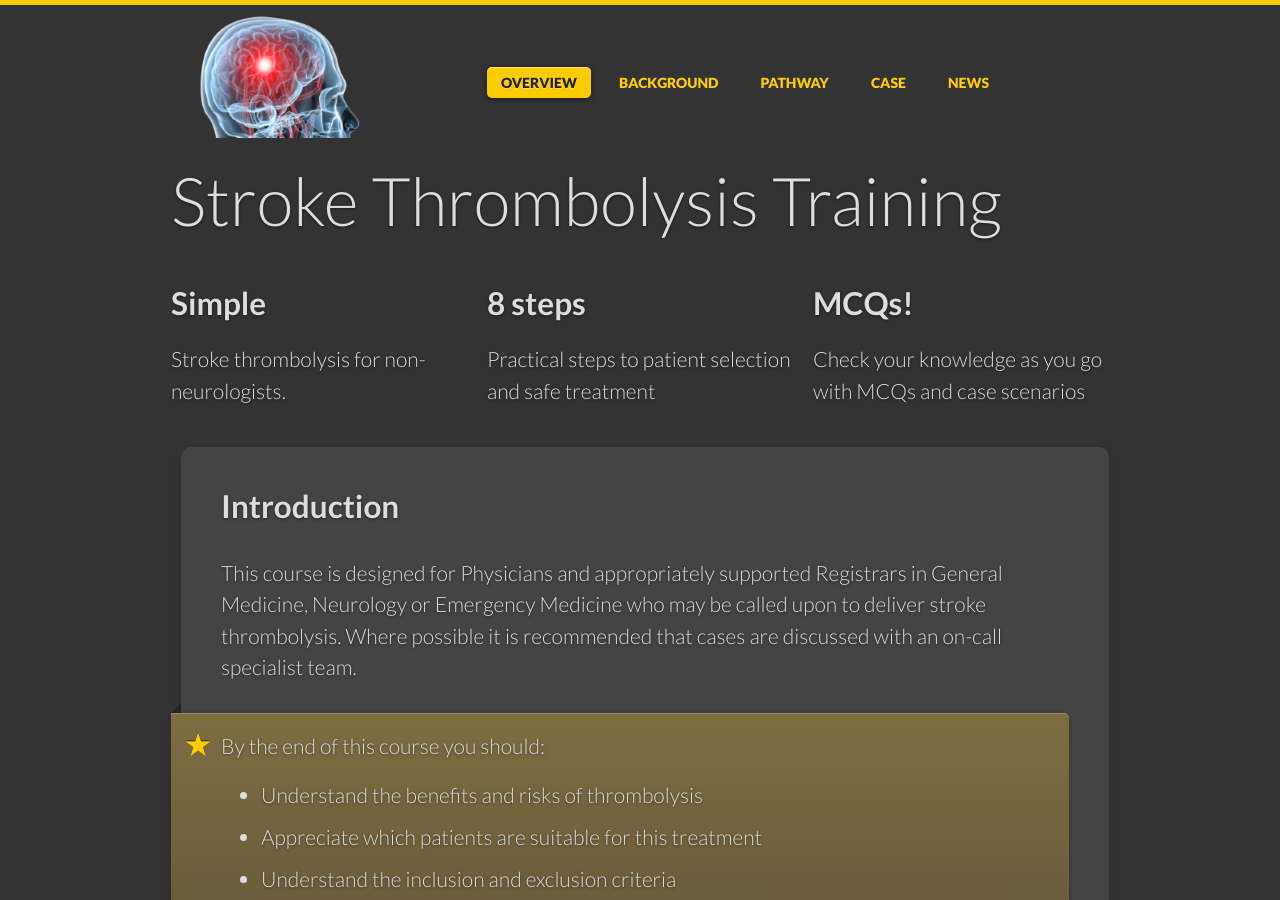
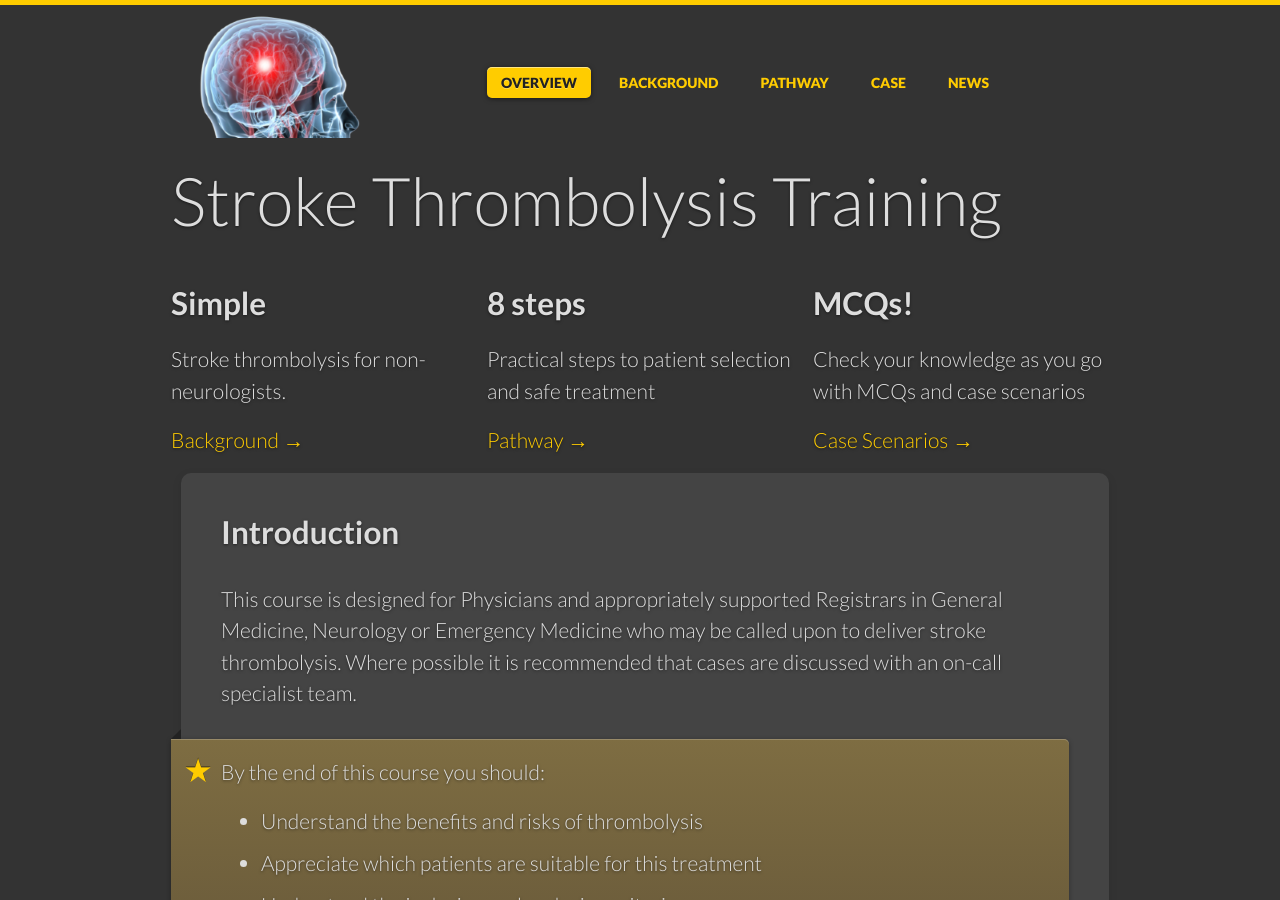
Before and after one commit to dkilfoyle/thrombolysis, a Jekyll site: the page built from index.html, in a window 1280 px wide and 900 px high. Built offline with Jekyll 4.4.1, drawn with Linux system fonts in a browser that asks for light colours; comment, search, counter and statistics services are not loaded.

Commit message:
Add links in index

```diff
--- a/index.html
+++ b/index.html
@@ -18,19 +18,19 @@ overview: true
       <p>
         Stroke thrombolysis for non-neurologists.
       </p>
-      <a href="docs/background"></a>
+      <a href="docs/background">Background →</a>
     </div>
     <div class="unit one-third">
       <h2>8 steps</h2>
       <p>Practical steps to patient selection and safe treatment</p>
-      <a href="docs/pathway"></a>
+      <a href="docs/pathway">Pathway →</a>
     </div>
     <div class="unit one-third">
       <h2>MCQs!</h2>
       <p>
         Check your knowledge as you go with MCQs and case scenarios
       </p>
-      <a href="docs/scenario"></a>
+      <a href="docs/scenario">Case Scenarios →</a>
     </div>
     <div class="clear"></div>
   </div>
```
